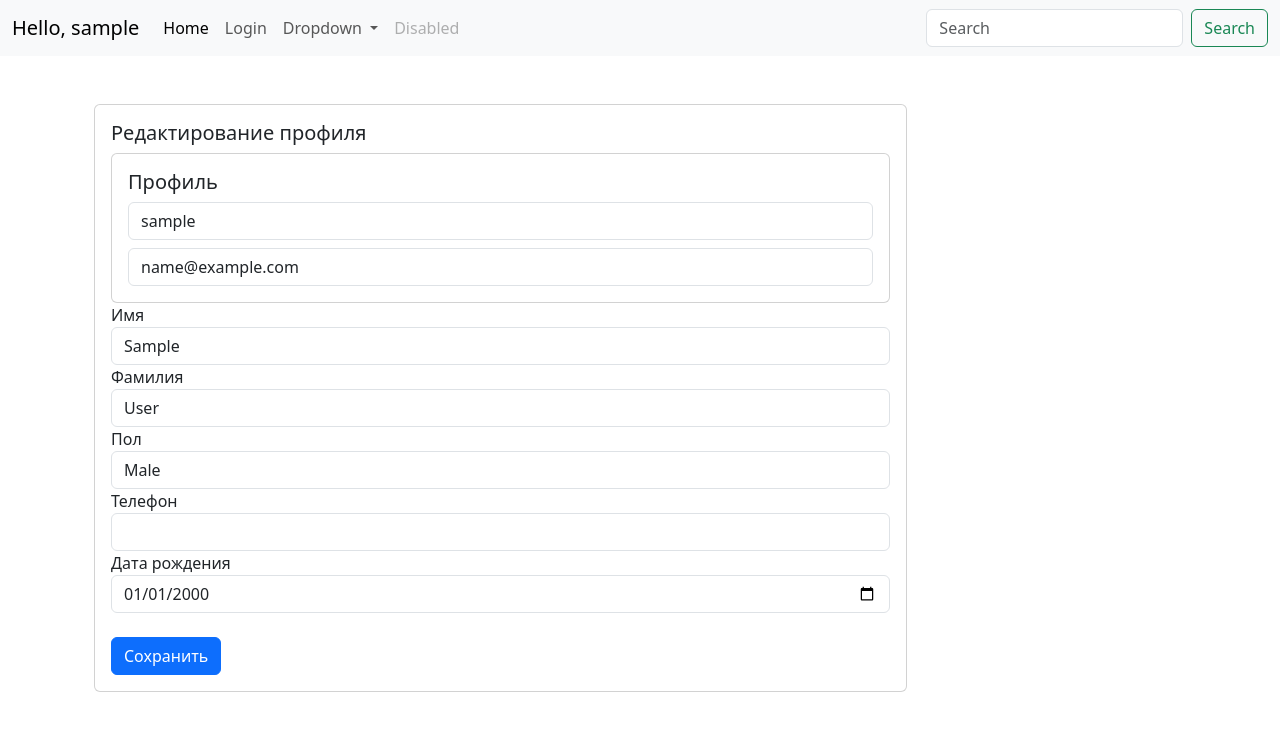
After one commit to Scrouly/Information-system-Barbershop, a Django app: page /users/profile/ in a window 1280 px wide. The commit adds this page. Shown: the top 731 px of the page. Run offline with Django 4.2, Linux system fonts and the light colour scheme; the visitor is signed in with stand-in values (Sample User, id 1).

Commit message:
feat: added a personal cabinet

```diff
--- a/salon/templates/base.html
+++ b/salon/templates/base.html
@@ -10,7 +10,7 @@
 <body>
 <nav class="navbar navbar-expand-lg bg-body-tertiary">
     <div class="container-fluid">
-        <a class="navbar-brand" href="#">Navbar</a>
+        <a class="navbar-brand" href="{% url 'users:profile' %}">Hello, {{ user.username }}</a>
         <button class="navbar-toggler" type="button" data-bs-toggle="collapse" data-bs-target="#navbarSupportedContent"
                 aria-controls="navbarSupportedContent" aria-expanded="false" aria-label="Toggle navigation">
             <span class="navbar-toggler-icon"></span>
--- a/users/forms.py
+++ b/users/forms.py
@@ -76,3 +76,47 @@ class CustomUserAuthentificationForm(AuthenticationForm):
     class Meta:
         model = CustomUser
         fields = ('username', 'password')
+
+
+class CustomUserProfileForm(UserChangeForm):
+    username = forms.CharField(
+        label="Username",
+        widget=forms.TextInput(attrs={"class": "form-control", 'readonly': True}),
+
+    )
+    email = forms.EmailField(
+        label="Email",
+        widget=forms.EmailInput(attrs={"class": "form-control", 'readonly': True}),
+
+    )
+    first_name = forms.CharField(
+        label="First Name",
+        widget=forms.TextInput(attrs={"class": "form-control"}),
+        required=False,
+    )
+    last_name = forms.CharField(
+        label="Last Name",
+        widget=forms.TextInput(attrs={"class": "form-control"}),
+        required=False,
+    )
+    gender = forms.ChoiceField(
+        label="Gender",
+        widget=forms.Select(attrs={"class": "form-control"}),
+        choices=(("male", "Male"), ("female", "Female"), ("other", "Other")),
+    )
+    phone_number = forms.CharField(
+        label="Phone Number",
+        widget=forms.TextInput(attrs={"class": "form-control"}),
+        max_length=15,
+        required=False,
+    )
+    birth_data = forms.DateField(
+        label="Birth Date",
+        widget=forms.DateInput(attrs={"class": "form-control", "type": "date"}),
+        input_formats=["%Y-%m-%d"],
+        required=False,
+    )
+
+    class Meta:
+        model = CustomUser
+        fields = ('username', 'email', 'first_name', 'last_name', 'gender', 'phone_number', 'birth_data')
--- /dev/null
+++ b/users/templates/users/profile.html
@@ -0,0 +1,58 @@
+{% extends 'base.html' %}
+{% load static %}
+
+
+{% block title %}
+    Home
+{% endblock %}
+{% block content %}
+    <div class="container mt-5">
+        <div class="row">
+
+
+            <div class="col-md-9">
+                <div class="card">
+                    <div class="card-body">
+                        <h5 class="card-title">Редактирование профиля</h5>
+                        <form action="{% url 'users:profile' %}" method="post">
+                            {% csrf_token %}
+
+                            <div class="card">
+                                <div class="card-body">
+                                    <h5 class="card-title">Профиль</h5>
+                                    <div class="card-title">{{ form.username }}</div>
+                                    <div class="card-text">{{ form.email }}</div>
+                                </div>
+                            </div>
+
+
+                            <div class="form-group">
+                                <label for="{{ form.first_name.id_for_label }}">Имя</label>
+                                {{ form.first_name }}
+                            </div>
+                            <div class="form-group">
+                                <label for="{{ form.last_name.id_for_label }}">Фамилия</label>
+                                {{ form.last_name }}
+                            </div>
+                            <div class="form-group">
+                                <label for="{{ form.gender.id_for_label }}">Пол</label>
+                                {{ form.gender }}
+                            </div>
+                            <div class="form-group">
+                                <label for="{{ form.phone_number.id_for_label }}">Телефон</label>
+                                {{ form.phone_number }}
+                            </div>
+                            <div class="form-group">
+                                <label for="{{ form.birth_data.id_for_label }}">Дата рождения</label>
+                                {{ form.birth_data }}
+                            </div>
+                            <br>
+                                <button type="submit" class="btn btn-primary">Сохранить</button>
+
+                        </form>
+                    </div>
+                </div>
+            </div>
+        </div>
+    </div>
+{% endblock %}
--- a/users/urls.py
+++ b/users/urls.py
@@ -5,5 +5,7 @@ from . import views
 app_name = 'users'
 urlpatterns = [
     path('signup/', views.register, name='signup'),
-    path('signin/', views.login, name='signin')
+    path('signin/', views.login, name='signin'),
+    path('profile/', views.profile, name='profile'),
+    path('logout/', views.logout, name='logout')
 ]
--- a/users/views.py
+++ b/users/views.py
@@ -1,11 +1,11 @@
-from django.contrib import auth
+from django.contrib import auth, messages
 from django.contrib.auth.views import LoginView
 from django.http import HttpResponseRedirect
 from django.shortcuts import render
 from django.urls import reverse_lazy, reverse
 from django.views.generic import CreateView
 
-from users.forms import CustomUserCreationForm, CustomUserAuthentificationForm
+from users.forms import CustomUserCreationForm, CustomUserAuthentificationForm, CustomUserProfileForm
 
 
 # Create your views here.
@@ -59,9 +59,29 @@ def register(request):
         form = CustomUserCreationForm(data=request.POST)
         if form.is_valid():
             form.save()
+            messages.success(request, 'Вы успешно зарегестрировались')
             return HttpResponseRedirect(reverse('users:signin'))
 
     else:
         form = CustomUserCreationForm()
     context = {'form': form}
     return render(request, 'users/signup.html', context)
+
+
+def profile(request):
+    if request.method == "POST":
+        form = CustomUserProfileForm(data=request.POST, instance=request.user)
+        print(form.errors)
+        if form.is_valid():
+            print(form.data)
+            form.save()
+            return HttpResponseRedirect(reverse('users:profile'))
+    else:
+        form = CustomUserProfileForm(instance=request.user)
+    context = {'form': form}
+    return render(request, 'users/profile.html', context)
+
+
+def logout(request):
+    auth.logout(request)
+    return HttpResponseRedirect(reverse('index'))
```
Also changed, not shown: users/templates/users/signin.html (+23 -1 lines), users/templates/users/signup.html (+19 -0 lines), salon/migrations/0001_initial.py (added).
